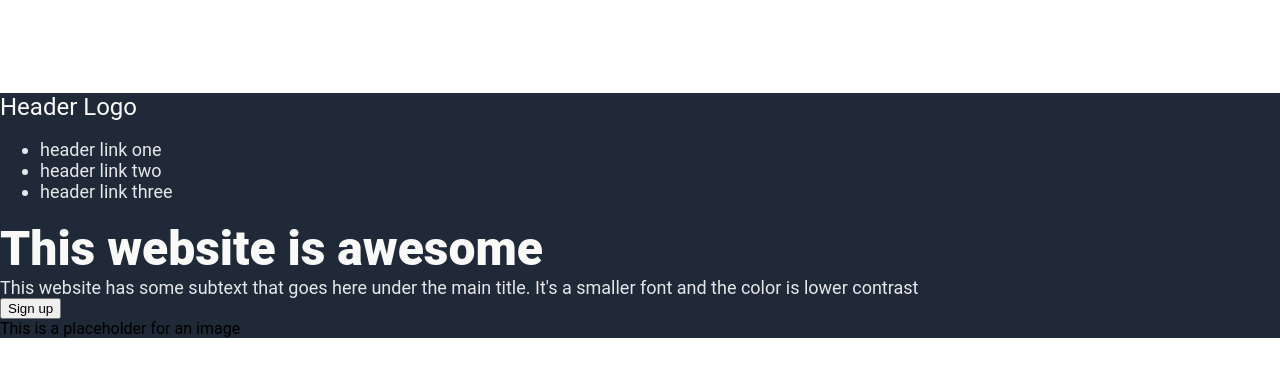
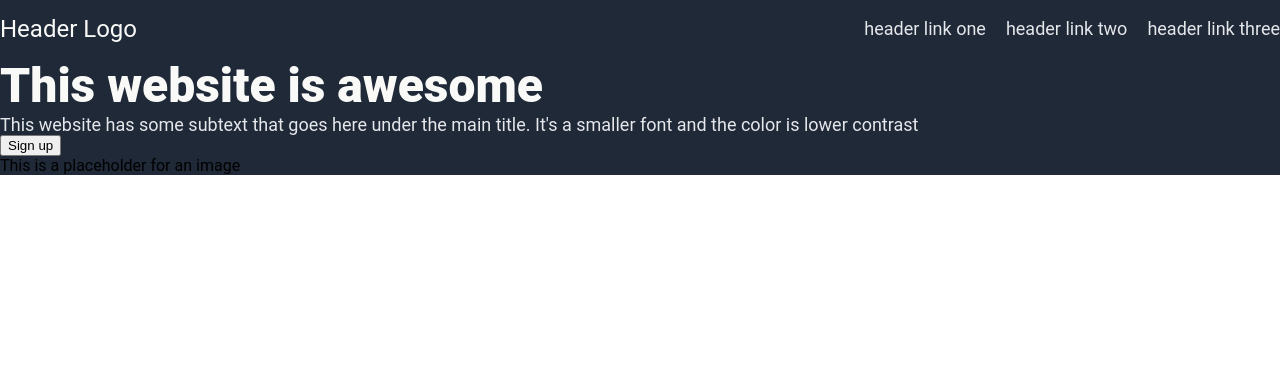
Before and after one commit to iCeeCee/landing_page, a plain HTML site: page index.html in a window 1280 px wide. Drawn offline with Linux system fonts and the light colour scheme.

Commit message:
Adjusted the design of the header section to match the right alignment

```diff
--- a/index.html
+++ b/index.html
@@ -11,9 +11,9 @@
                 </div>
                 <div class="link text">
                     <ul>
-                        <li>header link one</li>
-                        <li>header link two</li>
-                        <li>header link three</li>
+                        <li><a href="#">header link one</a></li>
+                        <li><a href="#">header link two</a></li>
+                        <li><a href="#">header link three</a></li>
                     </ul>
                 </div>
             </div>
--- a/style.css
+++ b/style.css
@@ -4,12 +4,33 @@ body {
     min-height: 100vh;
     display: flex;
     flex-direction: column;
-    justify-content: space-evenly;
+    justify-content:space-between;
 }
 
 .hero,
 .footer {
     background-color: #1F2937;
+}
+
+.header {
+    display: flex;
+    flex-direction: row;
+    justify-content: space-between;
+    align-items: center;
+}
+
+.header .link.text ul {
+    display: flex;
+    flex-direction: row;
+    justify-content: space-around;
+    gap: 20px;
+    list-style: none;
+}
+
+.header .link.text ul li a {
+    text-decoration: none;
+    color: #E5E7EB;
+    font-size: 18px;
 }
 
 .header .logo.text {
```
